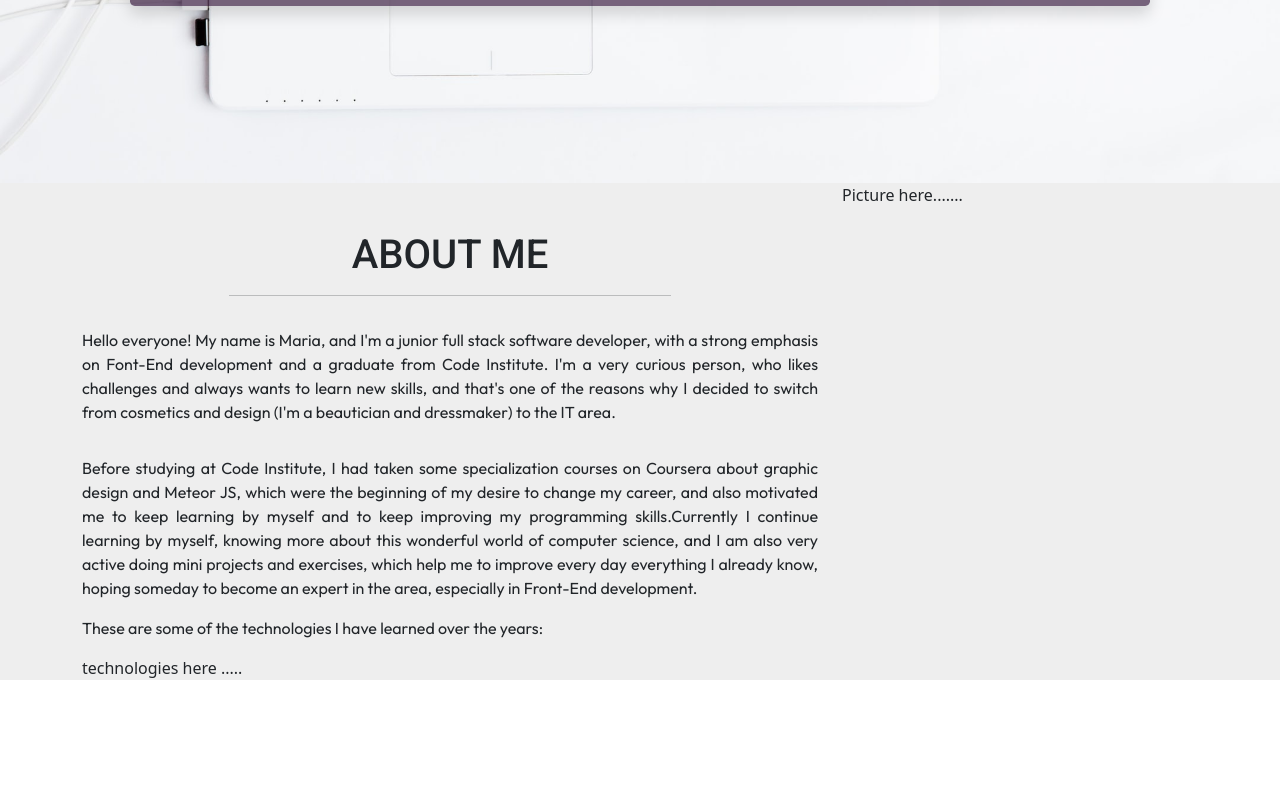
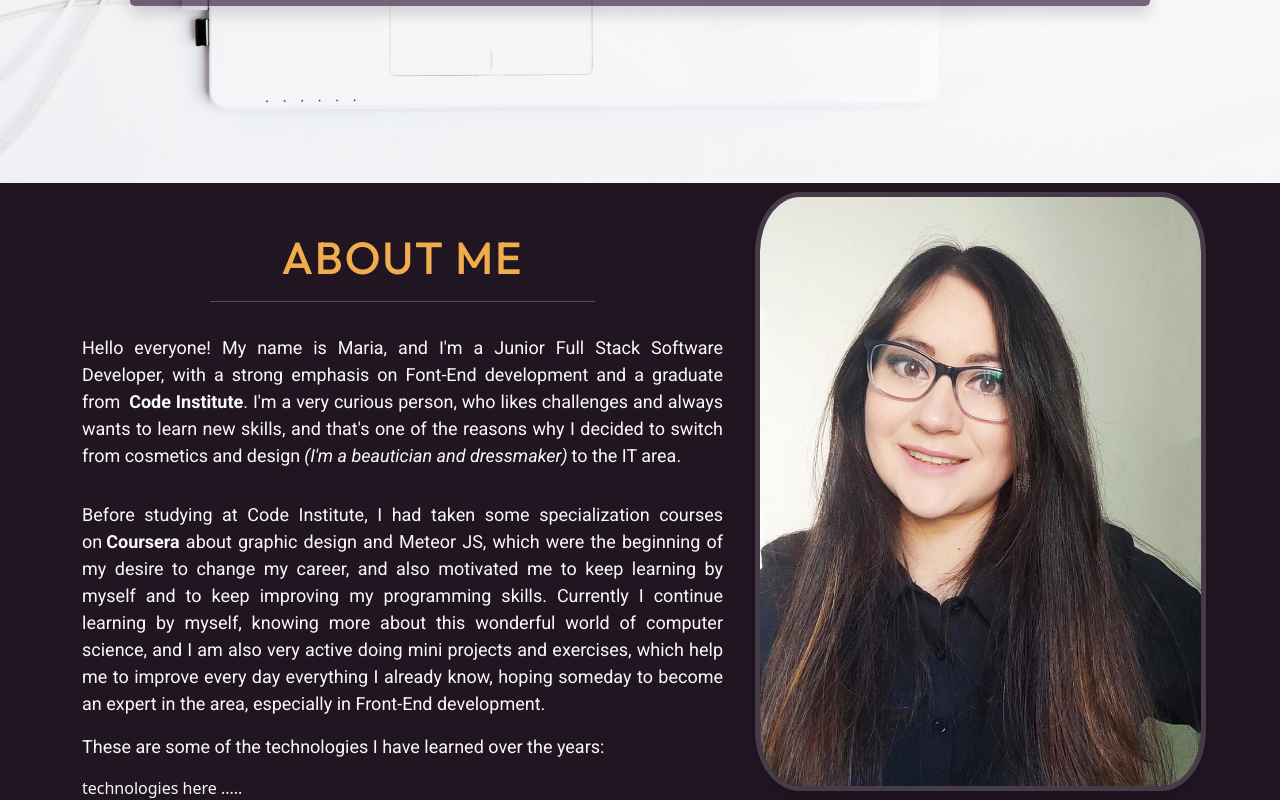
Before and after one commit to cotebarrientos/my-portfolio, a React (Create React App) app: page / in a window 1280 px wide. Shown: the part 673-1473 px from the top of the page. Before the commit the page ends 1353 px from the top, so only its background shows below. Built offline with nearby package versions, Linux system fonts and the light colour scheme.

Commit message:
Add my pic to the About component

```diff
--- a/src/assets/About.css
+++ b/src/assets/About.css
@@ -1,5 +1,5 @@
 #aboutSection {
-    background-color: #eee;
+    background-color: #211522;
     min-height: 200px;
 }
 
@@ -7,6 +7,18 @@
     width: 60%;
 }
 
+#aboutSection h1 {
+    font-size: 45px;
+    letter-spacing: 2px;
+    color: #f0ad4e;
+}
+
 #aboutSection p {
     text-align: justify;
+    font-size: 18px;
 }
+
+.about-me-pic {
+    border-radius: 10%;
+    border: 5px solid rgba(95, 86, 97, 0.6);
+}
--- a/src/components/About.jsx
+++ b/src/components/About.jsx
@@ -5,6 +5,7 @@ import {
     Row,
     Col,
     Image} from 'react-bootstrap'
+import my_pic from '../img/my_pic.jpg'
 
 const About = () => {
     return (
@@ -12,34 +13,47 @@ const About = () => {
             id="aboutSection">
                 <Container>
                    <Row>
-                        <Col xs={12} lg={8}>
-                            <h1 className="text-center font-roboto text-uppercase pt-5">About Me</h1>
+                        <Col
+                            xs={12}
+                            lg={7}
+                            className="text-light"
+                        >
+                            <h1 className="text-center font-outfit text-uppercase pt-5">About Me</h1>
                             <hr className="mx-auto"/>
-                            <p className="font-outfit pt-3">
-                                Hello everyone! My name is Maria, and I'm a junior full stack software
-                                developer, with a strong emphasis on Font-End development and a graduate
-                                from Code Institute. I'm a very curious person, who likes challenges and
-                                always wants to learn new skills, and that's one of the reasons why I
-                                decided to switch from cosmetics and design (I'm a beautician and dressmaker)
+                            <p className="font-roboto pt-3">
+                                Hello everyone! My name is Maria, and I'm a Junior Full Stack Software
+                                Developer, with a strong emphasis on Font-End development and a graduate
+                                from <strong className="ms-1">Code Institute</strong>. I'm a very curious
+                                person, who likes challenges and always wants to learn new skills, and that's
+                                one of the reasons why I decided to switch from cosmetics and design
+                                <em className="ms-1 me-1">(I'm a beautician and dressmaker)</em>
                                 to the IT area.
                             </p>
-                            <p className="font-outfit pt-3">
+                            <p className="font-roboto pt-3">
                                 Before studying at Code Institute, I had taken some specialization courses on
-                                Coursera about graphic design and Meteor JS, which were the beginning of my desire
-                                to change my career, and also motivated me to keep learning by myself and to keep
-                                improving my programming skills.Currently I continue learning by myself, knowing
-                                more about this wonderful world of computer science, and I am also very active
-                                doing mini projects and exercises, which help me to improve every day everything
-                                I already know, hoping someday to become an expert in the area, especially in
-                                Front-End development.
+                                <strong className="ms-1">Coursera</strong> about graphic design and Meteor JS,
+                                which were the beginning of my desire to change my career, and also motivated
+                                me to keep learning by myself and to keep improving my programming skills.
+                                Currently I continue learning by myself, knowing more about this wonderful world
+                                of computer science, and I am also very active doing mini projects and exercises,
+                                which help me to improve every day everything I already know, hoping someday to
+                                become an expert in the area, especially in Front-End development.
                             </p>
-                            <p className="font-outfit">
+                            <p className="font-roboto">
                                 These are some of the technologies I have learned over the years:
                             </p>
                             technologies here .....
                         </Col>
-                        <Col xs={12} lg={4}>
-                            Picture here.......
+                        <Col
+                            xs={12}
+                            lg={5}
+                            className="mx-auto my-auto d-block"
+                        >
+                            <Image
+                                src={my_pic}
+                                alt="My pic"
+                                className="about-me-pic m-2 shadow"
+                                fluid />
                         </Col>
                     </Row>
             </Container>
--- a/src/components/Home.jsx
+++ b/src/components/Home.jsx
@@ -19,6 +19,7 @@ const Home = () => {
                     className="mx-auto my-auto">
                     <Image
                         src={github_pic}
+                        alt="My GitHub pic"
                         className="my-pic d-block mx-auto m-4"
                         fluid
                     />
```
Also changed, not shown: src/img/my_pic.jpg (added).
